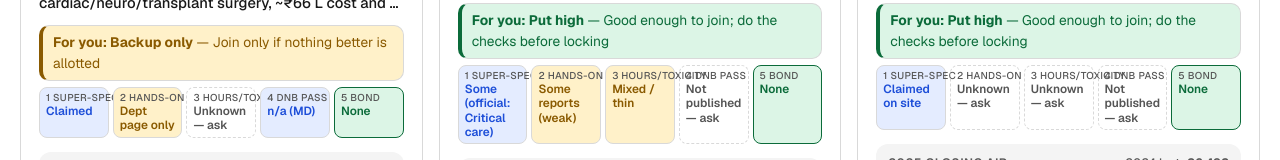
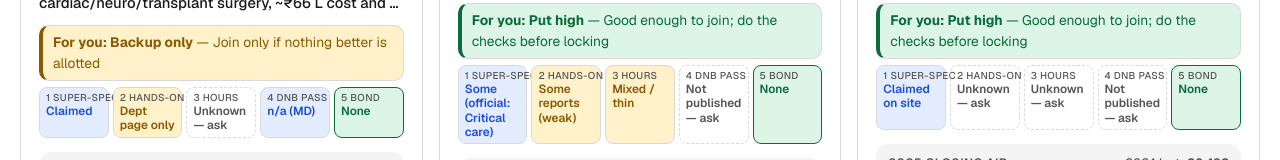
Before and after one commit to pankajrajput0312/neetpg-planner, a Next.js app: page / in a window 1280 px wide. Shown: the part 565-725 px from the top of the page. Built offline with nearby package versions, Linux system fonts and the light colour scheme.

Commit message:
Shorter priority label

```diff
--- a/app/lib.ts
+++ b/app/lib.ts
@@ -441,11 +441,11 @@ export function priorityLabels(c: College): PLabel[] {
     : { n: 2, key: "Hands-on", label: "Unknown — ask", level: "none", tip: "Nothing online; only residents can tell you" };
   const flags = (rs?.red_flags ?? []).filter((f) => /suicide|harass|assault|unpaid|not paid|withh|ragging|threat culture|strike/i.test(f));
   const hc = rs?.hours_culture;
-  const hr: PLabel = flags.length && hc && CONFV[hc.confidence] >= 2 ? { n: 3, key: "Hours/toxicity", label: "Serious concerns", level: "bad", tip: flags[0] }
-    : flags.length ? { n: 3, key: "Hours/toxicity", label: "Concerns reported", level: "mid", tip: flags[0] }
-    : hc && hc.confidence !== "Unverified" ? (CONFV[hc.confidence] >= 2 ? { n: 3, key: "Hours/toxicity", label: "Reported OK", level: "good", tip: hc.summary } : { n: 3, key: "Hours/toxicity", label: "Mixed / thin", level: "mid", tip: hc.summary })
-    : r && r.toxicity.confidence !== "Unverified" ? { n: 3, key: "Hours/toxicity", label: "Some reports", level: "ok", tip: r.toxicity.summary }
-    : { n: 3, key: "Hours/toxicity", label: "Unknown — ask", level: "none", tip: "No reports either way" };
+  const hr: PLabel = flags.length && hc && CONFV[hc.confidence] >= 2 ? { n: 3, key: "Hours", label: "Serious concerns", level: "bad", tip: flags[0] }
+    : flags.length ? { n: 3, key: "Hours", label: "Concerns reported", level: "mid", tip: flags[0] }
+    : hc && hc.confidence !== "Unverified" ? (CONFV[hc.confidence] >= 2 ? { n: 3, key: "Hours", label: "Reported OK", level: "good", tip: hc.summary } : { n: 3, key: "Hours", label: "Mixed / thin", level: "mid", tip: hc.summary })
+    : r && r.toxicity.confidence !== "Unverified" ? { n: 3, key: "Hours", label: "Some reports", level: "ok", tip: r.toxicity.summary }
+    : { n: 3, key: "Hours", label: "Unknown — ask", level: "none", tip: "No reports either way" };
   const dnb: PLabel = isDnb(c) ? { n: 4, key: "DNB pass", label: "Not published — ask", level: "none", tip: "NBEMS publishes no institute-wise pass rate; ask for the last 3 batches" } : { n: 4, key: "DNB pass", label: "n/a (MD)", level: "ok", tip: "MD — pass rate not part of your criteria" };
   const by = bondYears(c);
   const bd: PLabel = by === 0 ? { n: 5, key: "Bond", label: "None", level: "good", tip: bondShort(c) } : by === 1 ? { n: 5, key: "Bond", label: "1 yr", level: "ok", tip: bondShort(c) } : by !== null ? { n: 5, key: "Bond", label: `${by} yrs`, level: "bad", tip: bondShort(c) } : { n: 5, key: "Bond", label: "Not verified", level: "none", tip: strip(c.bond).slice(0, 120) };
```
